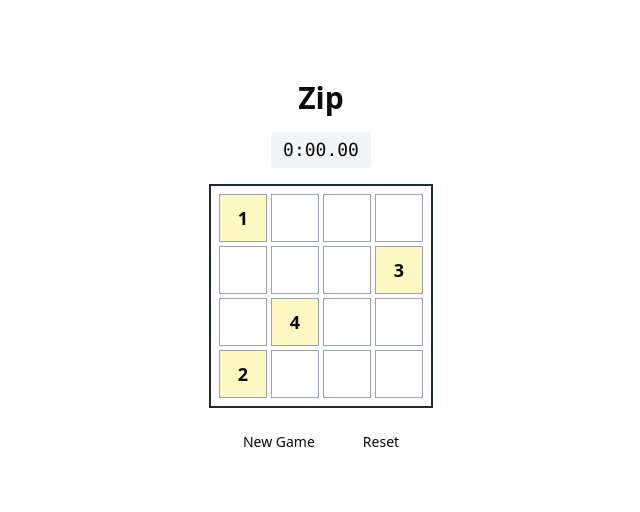
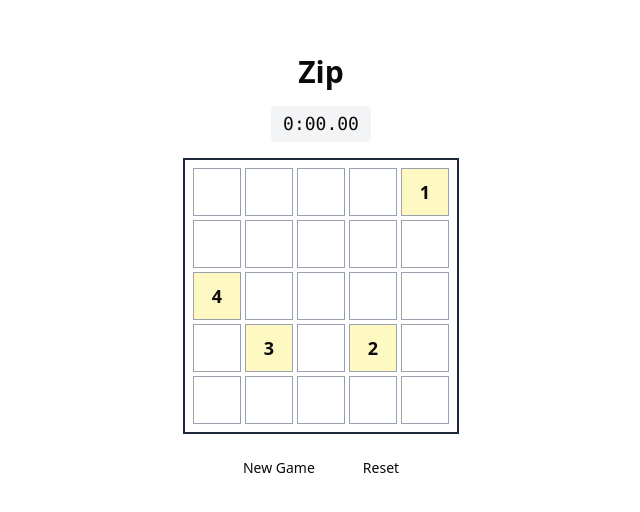
Before and after one commit to terror/zip, a React (Vite) app: page / in a window 1280 px wide. Shown: the part 130-642 px from the top of the page, without its empty margins (319-959 px from the left). Built offline with nearby package versions, Linux system fonts and the light colour scheme.

Commit message:
Generate a `5x5` grid without uneven styling

```diff
--- a/src/App.tsx
+++ b/src/App.tsx
@@ -1,6 +1,6 @@
 import { useEffect, useRef, useState } from 'react';
 
-const GRID_SIZE = 4;
+const GRID_SIZE = 5;
 
 type Cell = {
   row: number;
@@ -42,11 +42,13 @@ const generateBoard = (size: number) => {
       const shuffledDirections = [...directions].sort(
         () => Math.random() - 0.5
       );
+
       let found = false;
 
       for (const { dr, dc } of shuffledDirections) {
         const newRow = currentRow + dr;
         const newCol = currentCol + dc;
+
         const key = `${newRow}-${newCol}`;
 
         if (isValid(newRow, newCol) && !visited.has(key)) {
@@ -121,7 +123,8 @@ function App() {
       row.every((cell) => cell.filled)
     );
 
-    if (allCellsFilled && newCurrentNumber === 4) {
+    const maxNumber = Math.max(...newGrid.flat().filter(cell => cell.number).map(cell => cell.number));
+    if (allCellsFilled && newCurrentNumber === maxNumber) {
       setIsComplete(true);
       setFinalTime(elapsedTime);
       return true;
@@ -247,7 +250,8 @@ function App() {
 
       <div
         ref={gridRef}
-        className={`grid grid-cols-4 gap-1 border-2 border-gray-800 p-2 ${isDragging ? 'no-select' : ''}`}
+        className={`grid gap-1 border-2 border-gray-800 p-2 ${isDragging ? 'no-select' : ''}`}
+        style={{ gridTemplateColumns: `repeat(${GRID_SIZE}, minmax(0, 1fr))` }}
         onMouseUp={handleMouseUp}
         onMouseLeave={handleMouseUp}
       >
```
